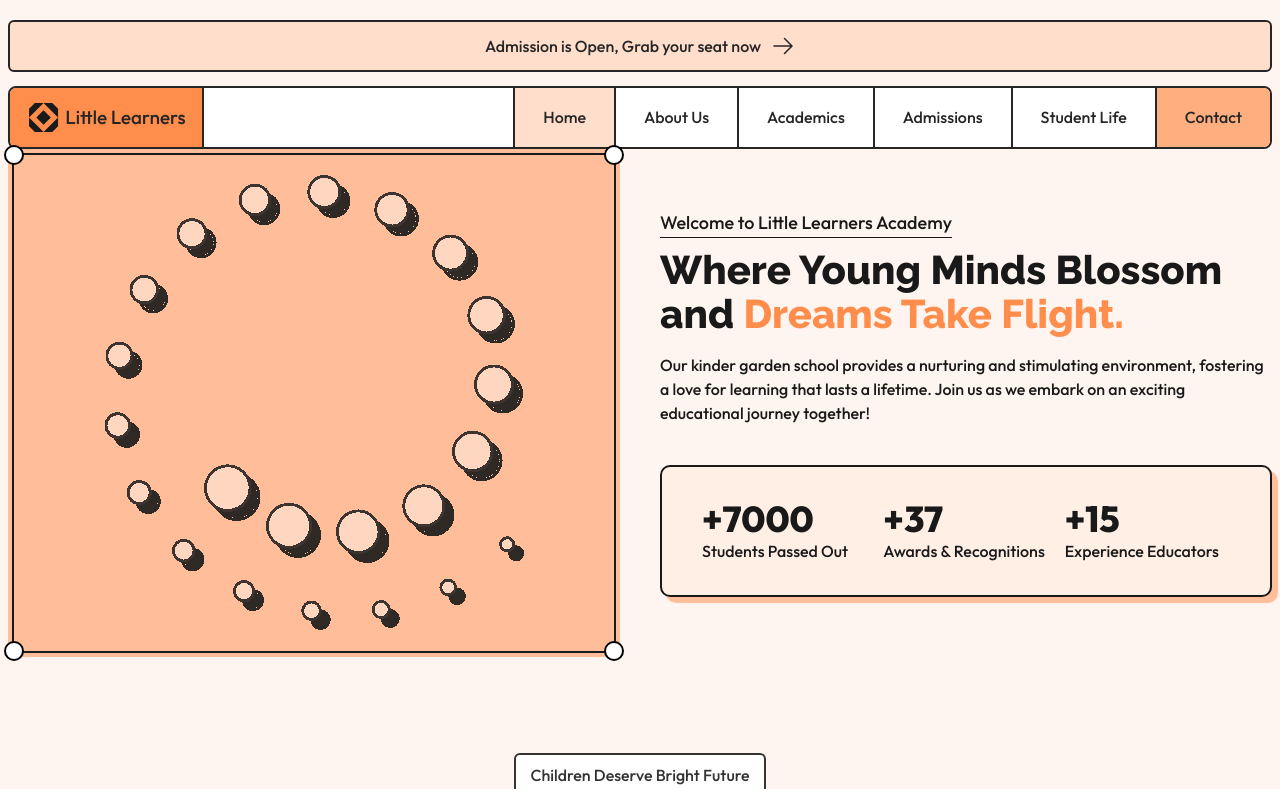
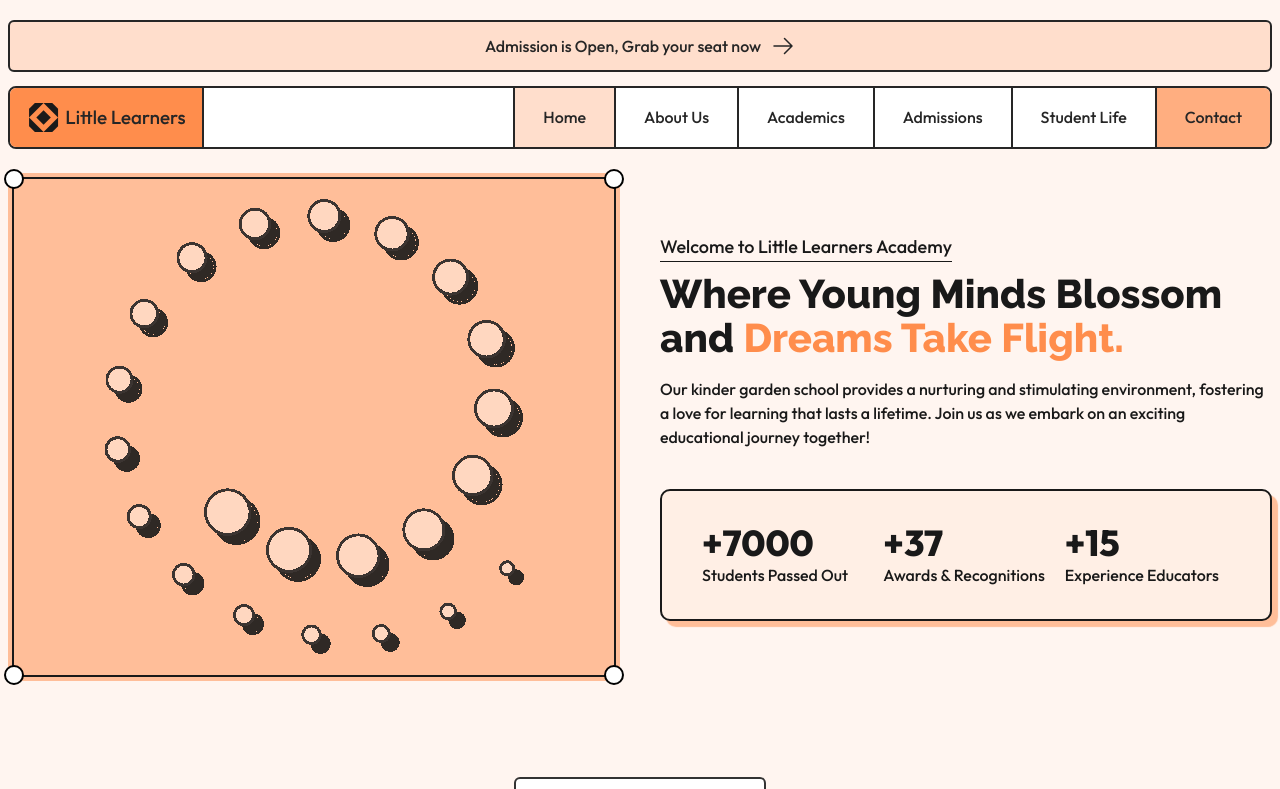
Before and after one commit to iabdwahab/little-learners, a Next.js app: page / in a window 1280 px wide. Shown: the top 789 px of the page. Built offline with nearby package versions, Linux system fonts and the light colour scheme.

Commit message:
HomeLanding: Modifying margin.

```diff
--- a/app/components/home_landing/Index.tsx
+++ b/app/components/home_landing/Index.tsx
@@ -2,9 +2,9 @@ import ImageSide from "./ImageSide";
 import StatsContainer from "./StatsContainer";
 import TextSide from "./TextSide";
 
-function HomeLanding() {
+function HomeLanding({ className }: { className?: string }) {
   return (
-    <section className="grid items-center gap-10 lg:grid-cols-2">
+    <section className={`${className} grid items-center gap-10 lg:grid-cols-2`}>
       <ImageSide />
       <TextSide />
       <div className="lg:col-span-2 xl:hidden">
--- a/app/page.tsx
+++ b/app/page.tsx
@@ -4,7 +4,7 @@ import HomeLanding from "./components/home_landing/Index";
 export default function Home() {
   return (
     <main className="[&>*]:mb-20 lg:[&>*]:mb-24">
-      <HomeLanding />
+      <HomeLanding className="mt-6" />
       <BenefitsSection />
     </main>
   );
```
